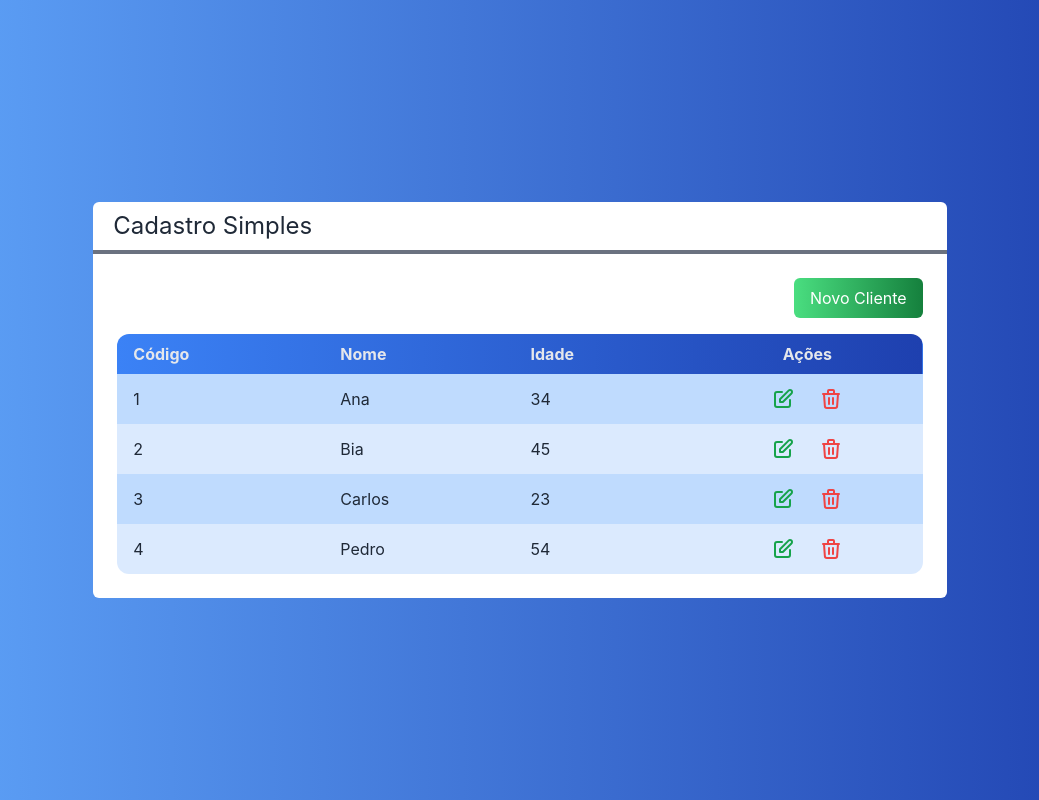
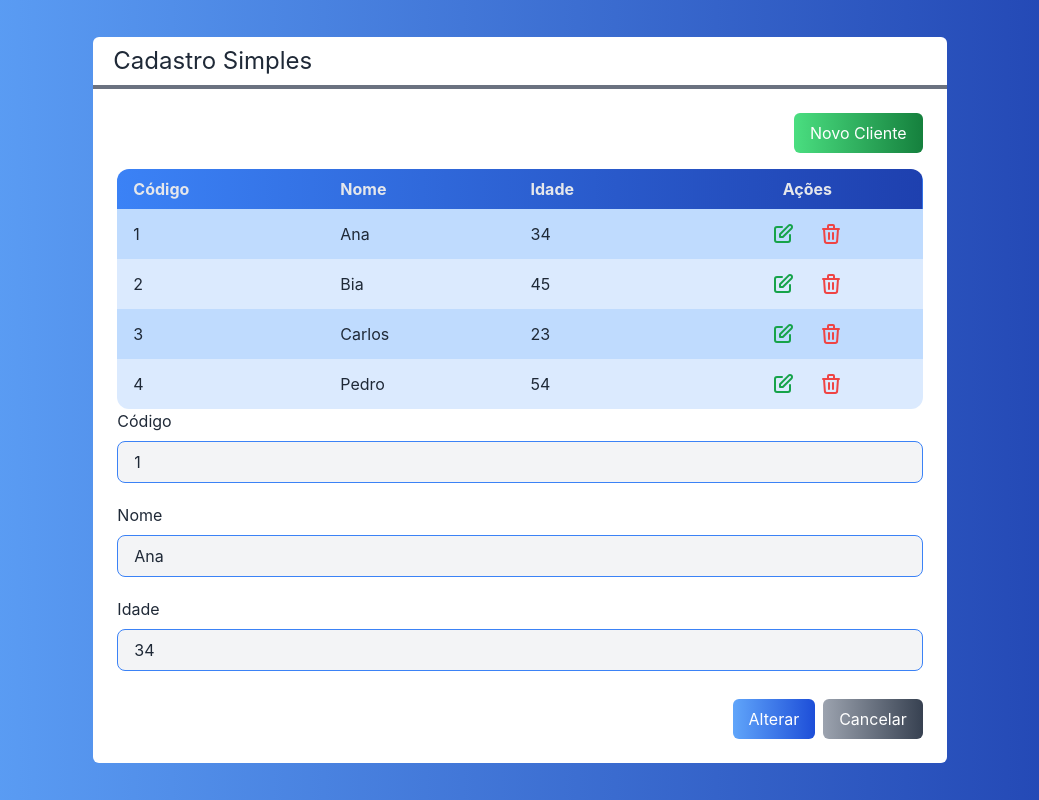
Before and after one commit to PSONetto/projeto-next-crud, a Next.js app: page / in a window 1280 px wide. Shown: the whole page, without its empty margins (120-1159 px from the left). Built offline with nearby package versions, Linux system fonts and the light colour scheme.

Commit message:
feat: implementa o formulário de cadastro de clientes

```diff
--- /dev/null
+++ b/src/components/Form.tsx
@@ -0,0 +1,47 @@
+import { useState } from 'react'
+import Client from '../core/Client'
+import Input from './Input'
+import Button from './Button'
+
+interface FormProps {
+    client: Client
+}
+
+export default function Form(props: FormProps) {
+    const id = props.client?.id
+    const [name, setName] = useState(props.client?.name ?? '')
+    const [age, setAge] = useState(props.client?.age ?? 0)
+
+    return (
+        <div>
+            {id ? (
+                <Input
+                    readOnly
+                    text="Código"
+                    value={id}
+                    className="mb-5"
+                />
+            ) : false}
+            <Input
+                text="Nome"
+                value={name}
+                onChangeValue={setName}
+                className="mb-5"
+            />
+            <Input
+                text="Idade"
+                type="number"
+                value={age}
+                onChangeValue={setAge}
+            />
+            <div className=' flex justify-end mt-7'>
+                <Button color="blue" className='mr-2'>
+                    {id ? 'Alterar' : 'Salvar'}
+                </Button>
+                <Button>
+                    Cancelar
+                </Button>
+            </div>
+        </div>
+    )
+}
--- /dev/null
+++ b/src/components/Input.tsx
@@ -0,0 +1,29 @@
+interface InputProps {
+    type?: 'text' | 'number'
+    text: string
+    value: any
+    readOnly?: boolean
+    className?: string
+    onChangeValue?: (value: any) => void
+}
+
+export default function Input(props: InputProps) {
+    return (
+        <div className={`flex flex-col ${props.className}`}>
+            <label className="mb-2">
+                {props.text}
+            </label>
+            <input
+                type={props.type ?? 'text'}
+                value={props.value}
+                readOnly={props.readOnly}
+                onChange={e => props.onChangeValue?.(e.target.value)}
+                className={`
+                    border border-blue-500 rounded-lg
+                    focus:outline-none bg-gray-100 px-4 py-2
+                    ${props.readOnly ? '' : 'focus:bg-white'}
+                `}
+            />
+        </div>
+    )
+}
--- a/src/pages/index.tsx
+++ b/src/pages/index.tsx
@@ -2,6 +2,7 @@
 import Table from '../components/Table'
 import Client from '../core/Client'
 import Button from '../components/Button'
+import Form from '../components/Form'
 
 export default function Home() {
   const clients = [
@@ -33,6 +34,7 @@
           selectedClient={selectedClient}
           deletedClient={deletedClient}
         />
+        <Form client={clients[0]}/>
       </Layout>
     </div>
   )
```
